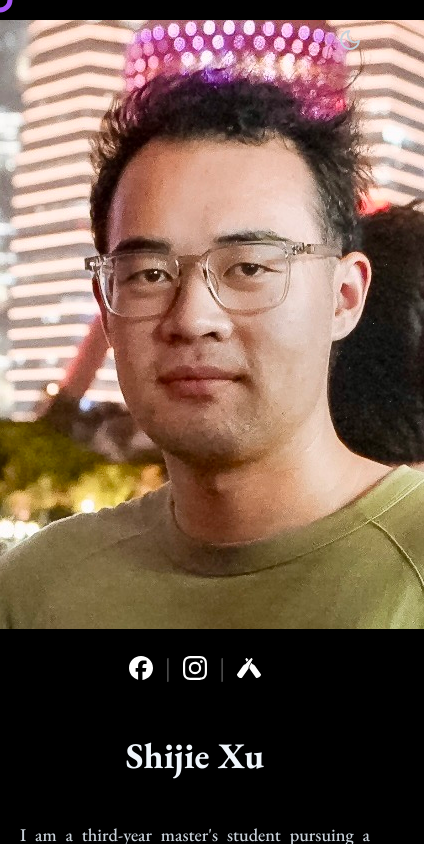
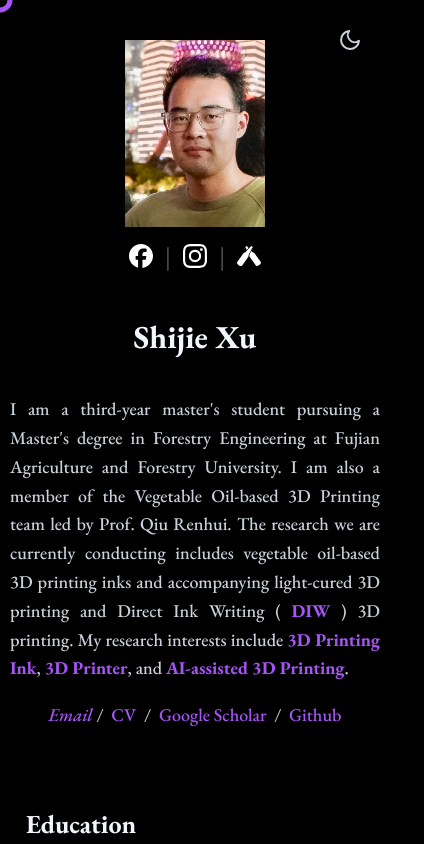
Before and after one commit to xsj57/xsj57.github.io, a plain HTML site: page index.html in a window 390 px wide. Both pictures are taken after a click on the button "Toggle dark/light mode". Shown: the top 844 px of the page, 424 px wide, since content can reach past the window. Drawn offline with Linux system fonts and the light colour scheme.

Commit message:
modified:   index.html 	modified:   stylesheet.css

```diff
--- a/index.html
+++ b/index.html
@@ -46,82 +46,124 @@
 
     <!-- 页面主容器 -->
     <div class="page-container">
-        <!-- 核心改动：用新的 <section> 替换了旧的 <table> -->
-        <section class="profile-header">
-            <div class="profile-left">
-                <img class="profile-avatar" alt="profile photo" src="media/avatar.jpg">
+
+        <!-- 顶部: 个人信息 -->
+        <table
+            style="width:100%;border:0px;border-spacing:0px;border-collapse:separate;margin-right:auto;margin-left:auto;">
+            <tbody>
+                <tr class="profile-row" style="padding:0px">
+                    <!-- 左栏: 头像和社交图标 -->
+                    <td class="profile-avatar-column"
+                        style="padding:2.5%;width:37%;max-width:37%;vertical-align: middle;text-align:center;">
+                        <div class="avatar-container">
+                            <!-- 核心改动：移除了内联style，换成了class -->
+                            <img class="profile-avatar-image" alt="profile photo" src="media/avatar.jpg">
+                            <div class="social-icons">
+                                <a href="https://www.facebook.com/EricXussj" target="_blank"><img
+                                        src="media/facebook.svg" alt="Facebook Icon"></a>
+                                <span class="separator">|</span>
+                                <a href="https://www.instagram.com/eric_xussj/" target="_blank"><img
+                                        src="media/instagram.svg" alt="Instagram Icon"></a>
+                                <span class="separator">|</span>
+                                <a href="https://untappd.com/user/JieXuS" target="_blank"><img src="media/untappd.svg"
+                                        alt="Untappd Icon"></a>
                             </div>
-            <div class="profile-right">
-                <p class="name">Shijie Xu</p>
+                        </div>
+                    </td>
+                    <!-- 右栏: 个人简介和链接 -->
+                    <td class="profile-text-column" style="padding:2.5%;width:63%;">
+                        <p class="name" style="text-align: center;">Shijie Xu</p>
                         <p>
-                    I am a third-year master's student pursuing a Master's degree in Forestry Engineering at Fujian
-                    Agriculture and Forestry University. I am also a member of the Vegetable Oil-based 3D Printing team
-                    led by Prof. Qiu Renhui. The research we are currently conducting includes vegetable oil-based 3D
-                    printing inks and accompanying light-cured 3D printing and Direct Ink Writing (
+                            I am a third-year master's student pursuing a Master's degree in Forestry Engineering at
+                            Fujian Agriculture and Forestry University. I am also a member of the Vegetable Oil-based 3D
+                            Printing team led by Prof. Qiu Renhui. The research we are currently conducting includes
+                            vegetable oil-based 3D printing inks and accompanying light-cured 3D printing and Direct Ink
+                            Writing (
                             <a href="#"><span class="bold-text">DIW</span></a>
                             ) 3D printing. My research interests include
                             <a href="#"><span class="bold-text">3D Printing Ink</span></a>,
                             <a href="#"><span class="bold-text">3D Printer</span></a>, and
                             <a href="#"><span class="bold-text">AI-assisted 3D Printing</span></a>.
                         </p>
-                <p class="profile-links">
+                        <p style="text-align:center" class="profile-links">
                             <a href="mailto:mail@xsj57.cn"><span class="italic-text">Email</span></a>&nbsp;/&nbsp;
                             <a href="data/cv.pdf">CV</a> &nbsp;/&nbsp;
                             <a href="your_google_scholar_link">Google Scholar</a> &nbsp;/&nbsp;
                             <a href="https://github.com/xsj57/">Github</a>
                         </p>
-            </div>
-            <div class="profile-social">
-                <a href="https://www.facebook.com/EricXussj" target="_blank"><img src="media/facebook.svg"
-                        alt="Facebook Icon"></a>
-                <span class="separator">|</span>
-                <a href="https://www.instagram.com/eric_xussj/" target="_blank"><img src="media/instagram.svg"
-                        alt="Instagram Icon"></a>
-                <span class="separator">|</span>
-                <a href="https://untappd.com/user/JieXuS" target="_blank"><img src="media/untappd.svg"
-                        alt="Untappd Icon"></a>
-            </div>
-        </section>
+                    </td>
+                </tr>
+            </tbody>
+        </table>
 
         <!-- 教育经历 -->
-        <section class="content-section section-to-animate">
+        <table class="section-to-animate"
+            style="width:100%;border:0px;border-spacing:0px;border-collapse:separate;margin-right:auto;margin-left:auto;">
+            <tbody>
+                <tr>
+                    <td style="padding:16px;width:100%;vertical-align:middle">
                         <h2>Education</h2>
-            <div class="education-entry">
+                    </td>
+                </tr>
+            </tbody>
+        </table>
+        <table
+            style="width:100%;border:0px;border-spacing:0px 10px;border-collapse:separate;margin-right:auto;margin-left:auto;">
+            <tbody>
+                <tr>
+                    <td style="padding:16px;width:100%;vertical-align:middle">
                         <span class="papertitle">Fujian Agriculture and Forestry University</span><br>
                         MEng in Forestry Engineering<br>
                         <span class="italic-text">Sep 2023 - Present</span>
                         <p>You can write a brief description about your study or research focus here.</p>
-            </div>
-            <div class="education-entry">
+                    </td>
+                </tr>
+                <tr>
+                    <td style="padding:16px;width:100%;vertical-align:middle">
                         <span class="papertitle">Changzhou Institute of Technology</span><br>
                         B.S. in Civil Engineering<br>
                         <span class="italic-text">Sep 2018 - Jun 2022</span>
                         <p>Graduated with honors.</p>
-            </div>
-        </section>
+                    </td>
+                </tr>
+            </tbody>
+        </table>
 
         <!-- 研究与项目 -->
-        <section class="content-section section-to-animate">
+        <table class="section-to-animate"
+            style="width:100%;border:0px;border-spacing:0px;border-collapse:separate;margin-right:auto;margin-left:auto;">
+            <tbody>
+                <tr>
+                    <td style="padding:16px;width:100%;vertical-align:middle">
                         <h2>Research & Projects</h2>
-            <div class="project-entry highlight-row">
-                <div class="project-image">
-                    <img src="media/project1.jpg" alt="project image">
-                </div>
-                <div class="project-description">
+                    </td>
+                </tr>
+            </tbody>
+        </table>
+        <table
+            style="width:100%;border:0px;border-spacing:0px 10px;border-collapse:separate;margin-right:auto;margin-left:auto;">
+            <tbody>
+                <tr class="highlight-row">
+                    <td style="padding:16px;width:25%;vertical-align:middle">
+                        <img src="media/project1.jpg" alt="project image" style="width:100%; border:1px solid #ddd;">
+                    </td>
+                    <td style="padding:16px;width:75%;vertical-align:middle">
                         <a href="your_project_link"><span class="papertitle">Project Title One (e.g., A Cool AI
                                 Project)</span></a><br>
                         Author One, Author Two, <strong>Shijie Xu</strong><br>
                         <em>Conference or Journal Name, <span class="italic-text">2025</span></em><br>
                         <a href="#">[Project Page]</a> / <a href="#">[Code]</a> / <a href="#">[Paper]</a>
                         <p>A short description of this project, explaining its purpose and key contributions.</p>
-                </div>
-            </div>
-        </section>
+                    </td>
+                </tr>
+            </tbody>
+        </table>
 
         <!-- 页脚 -->
         <footer>
             <p class="copyright">© 2025 Eric Xu. All rights reserved.</p>
         </footer>
+
     </div>
 
     <!-- 引入 JavaScript 文件 -->
--- a/stylesheet.css
+++ b/stylesheet.css
@@ -34,15 +34,15 @@
     font-style: italic;
 }
 
-/* --- 基础样式 --- */
+/* --- 默认浅色模式 (Light Mode) 样式 --- */
 html,
 body {
     transition: background-color 0.3s ease, color 0.3s ease;
 }
 
 body {
-    margin: 0;
-    padding: 20px;
+    margin: 20px auto;
+    padding: 0 10px;
     font-family: 'EB Garamond', 'Times New Roman', Times, serif;
     font-weight: 500;
     font-size: 18px;
@@ -51,13 +51,15 @@ body {
     background-color: #ffffff;
 }
 
-.page-container {
-    max-width: 800px;
-    margin: 0 auto;
+p {
+    text-align: justify;
 }
 
-p {
-    text-align: justify;
+h2,
+.papertitle,
+.name {
+    font-family: 'EB Garamond', 'Georgia', 'Times New Roman', Times, serif;
+    font-weight: 700;
 }
 
 h2 {
@@ -68,11 +70,6 @@ h2 {
     margin-top: 40px;
 }
 
-.papertitle,
-.name {
-    font-weight: 700;
-}
-
 .papertitle {
     color: #555;
     font-size: 19px;
@@ -80,7 +77,6 @@ h2 {
 
 .name {
     font-size: 36px;
-    text-align: center;
 }
 
 .italic-text {
@@ -102,149 +98,36 @@ a:hover {
     text-decoration: underline;
 }
 
-.profile-links {
-    text-align: center;
-    margin-top: 20px;
+.highlight-row {
+    background-color: #ffffd0;
 }
 
-/* --- 个人信息头部 (Profile Header) - 桌面/平板布局 --- */
-.profile-header {
-    display: grid;
-    grid-template-columns: 37% 1fr;
-    grid-template-rows: auto;
-    align-items: center;
-    gap: 0 2.5%;
-    padding: 2.5% 0;
+/* 桌面端对齐 */
+.profile-row>td {
+    vertical-align: middle;
 }
 
-.profile-left {
-    grid-column: 1;
-}
-
-.profile-avatar {
-    text-align: center;
-}
-
-.profile-avatar img {
-    max-width: 200px;
-    width: 100%;
-    border-radius: 0;
-}
-
-.profile-social {
-    display: flex;
-    align-items: center;
-    justify-content: center;
-    gap: 12px;
-    margin-top: 15px;
-}
-
-.profile-right {
-    grid-column: 2;
+.profile-text-column {
     position: relative;
     top: -15px;
 }
 
-/* 社交图标样式 */
-.profile-social img {
-    height: 24px;
-    width: auto;
-    transition: opacity 0.2s ease;
+.profile-links {
+    text-align: center;
 }
 
-.profile-social a:hover img {
-    opacity: 0.7;
+.page-container {
+    max-width: 800px;
+    margin: 0 auto;
 }
 
-.separator {
-    color: #ccc;
-    font-size: 24px;
-    font-weight: 100;
-    position: relative;
-    top: -5px;
+.profile-avatar-image {
+    width: 100%;
+    max-width: 200px;
+    border-radius: 0;
 }
 
-/* --- 内容区域 --- */
-.content-section {
-    margin-top: 20px;
-}
-
-.education-entry {
-    margin-bottom: 20px;
-}
-
-.project-entry {
-    display: flex;
-    align-items: flex-start;
-    gap: 16px;
-    padding: 16px;
-}
-
-.project-image {
-    flex: 0 0 25%;
-}
-
-.project-image img {
-    width: 100%;
-    border: 1px solid #ddd;
-}
-
-.project-description {
-    flex: 1;
-}
-
-.highlight-row {
-    background-color: #ffffd0;
-}
-
-/* --- 页脚 --- */
-footer {
-    margin-top: 60px;
-    margin-bottom: 20px;
-    padding-top: 20px;
-    font-size: 14px;
-    color: #888;
-}
-
-footer p {
-    text-align: center;
-    margin: 5px 0;
-}
-
-/* --- 响应式布局：手机版本 (小于768px) --- */
-@media (max-width: 768px) {
-    body {
-        padding: 20px;
-    }
-
-    .profile-header {
-        display: flex;
-        flex-direction: column;
-        align-items: center;
-        gap: 0;
-        padding: 0;
-    }
-
-    .profile-avatar {
-        order: 1;
-    }
-
-    .profile-social {
-        order: 2;
-    }
-
-    .profile-right {
-        order: 3;
-        top: 0;
-    }
-
-    /* 重置垂直微调 */
-    .project-entry {
-        flex-direction: column;
-    }
-}
-
-/* ... 其他所有光标、主题切换、动画、深色模式样式保持不变 ... */
+/* 自定义光标样式 */
 a,
 body {
     cursor: none;
@@ -271,6 +154,7 @@ body {
     opacity: 0.5;
 }
 
+/* 主题切换按钮样式 */
 #theme-toggle {
     position: fixed;
     top: 20px;
@@ -293,6 +177,53 @@ body {
     display: none;
 }
 
+/* 社交媒体图标样式 */
+.avatar-container {
+    display: flex;
+    flex-direction: column;
+    align-items: center;
+}
+
+.social-icons {
+    margin-top: 15px;
+    display: flex;
+    align-items: center;
+    gap: 12px;
+}
+
+.social-icons img {
+    height: 24px;
+    width: auto;
+    transition: opacity 0.2s ease;
+}
+
+.social-icons a:hover img {
+    opacity: 0.7;
+}
+
+.separator {
+    color: #ccc;
+    font-size: 24px;
+    font-weight: 100;
+    position: relative;
+    top: -5px;
+}
+
+/* 页脚样式 */
+footer {
+    margin-top: 60px;
+    margin-bottom: 20px;
+    padding-top: 20px;
+    font-size: 14px;
+    color: #888;
+}
+
+footer p {
+    text-align: center;
+    margin: 5px 0;
+}
+
+/* 深色模式 (Dark Mode) 样式 */
 html.dark-mode body {
     background-color: #000000;
     color: #c9d1d9;
@@ -320,7 +251,7 @@ html.dark-mode .highlight-row {
     background-color: #222;
 }
 
-html.dark-mode .profile-social img {
+html.dark-mode .social-icons img {
     filter: invert(1);
 }
 
@@ -340,6 +271,11 @@ html.dark-mode #theme-toggle svg {
     stroke: #c9d1d9;
 }
 
+html.dark-mode footer {
+    color: #777;
+}
+
+/* 移动设备隐藏光标 */
 @media (pointer: coarse) {
     .cursor {
         display: none;
@@ -351,6 +287,83 @@ html.dark-mode #theme-toggle svg {
     }
 }
 
+/* --- 响应式布局：手机版本 (小于768px) --- */
+@media (max-width: 768px) {
+    .profile-row>td {
+        display: block !important;
+        width: 100% !important;
+        max-width: 100% !important;
+        padding: 0 !important;
+    }
+
+    .profile-avatar-image {
+        display: block !important;
+        margin: 20px auto 0 auto !important;
+        max-width: 35% !important;
+        min-width: 140px !important;
+    }
+
+    .social-icons {
+        margin-top: 15px !important;
+        display: flex !important;
+        align-items: center !important;
+        justify-content: center !important;
+        gap: 12px !important;
+    }
+
+    .profile-text-column {
+        top: 0 !important;
+        margin-top: 25px !important;
+    }
+
+    .avatar-container {
+        display: flex;
+        flex-direction: column;
+        align-items: center;
+        justify-content: center;
+        /* 垂直居中 */
+        width: 100%;
+        margin: 0 auto;
+        /* 水平居中 */
+    }
+
+    .profile-avatar-image {
+        display: block;
+        margin: 0 auto 20px;
+        /* 头像居中，下方留出间距给社交图标 */
+        max-width: 35%;
+        /* 按要求缩小头像尺寸 */
+        min-width: 140px;
+        /* 避免在极窄屏幕上过小 */
+    }
+
+    /* 确保社交图标在手机端也完美居中 */
+    .social-icons {
+        margin-top: 0;
+        /* 重置上边距，因为头像已经有下边距了 */
+        display: flex;
+        align-items: center;
+        justify-content: center;
+        /* 水平居中 */
+        gap: 12px;
+        width: 100%;
+    }
+
+    .profile-text-column {
+        top: 0;
+        /* 重置桌面端的垂直微调 */
+        margin-top: 25px;
+        /* 在文字和头像之间增加一些间距 */
+    }
+
+    /* 手机端姓名也居中 */
+    .name {
+        font-size: 32px;
+        /* 稍微减小手机端的字号 */
+    }
+}
+
+/* 滚动加载动画样式 */
 .section-to-animate {
     opacity: 0;
     transform: translateY(20px);
```
Lines whose indentation alone changed are shown as unchanged.
